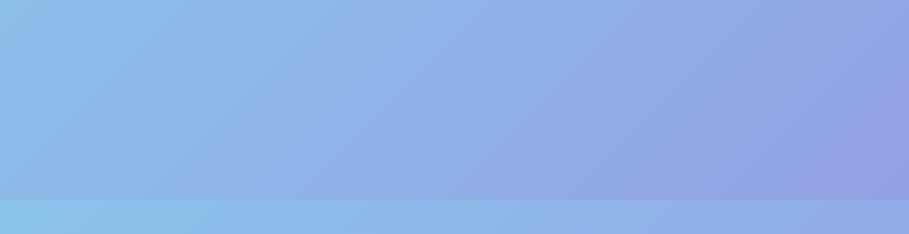
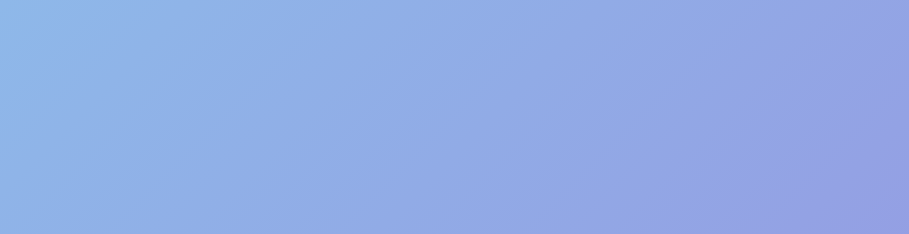
Before and after one commit to mathanamathav/bunker-api, a Flask app: page / in a window 1280 px wide. Shown: the part 566-800 px from the top of the page, without its empty margins (74-983 px from the left). Run offline with Flask 2, Linux system fonts and the light colour scheme; some web fonts are replaced.

Commit message:
small bug fix

```diff
--- a/static/home.css
+++ b/static/home.css
@@ -1,17 +1,16 @@
 
-
+html {
+  height:100%;
+}
 body {
 
   background-color: #8BC6EC;
   background-image: linear-gradient(135deg, #8BC6EC 0%, #9599E2 100%);
+  background-attachment: fixed;
+
 
 }
-@font-face {
-  font-family: system;
-  font-style: normal;
-  font-weight: 600;
-  src: local(".SFNSText-Light"), local(".HelveticaNeueDeskInterface-Light"), local(".LucidaGrandeUI"), local("Ubuntu Light"), local("Segoe UI Light"), local("Roboto-Light"), local("DroidSans"), local("Tahoma");
-}
+
 
 
 .word {
--- a/templates/home.html
+++ b/templates/home.html
@@ -16,8 +16,6 @@
 <body>
 
 
-
-    <div class="maincomp">
         <br>
         <center>
           <div class="word w1">Welcome!!👋👋</div>
@@ -43,7 +41,6 @@
       <br>
 
 
-    </div>
 
 
 
```
